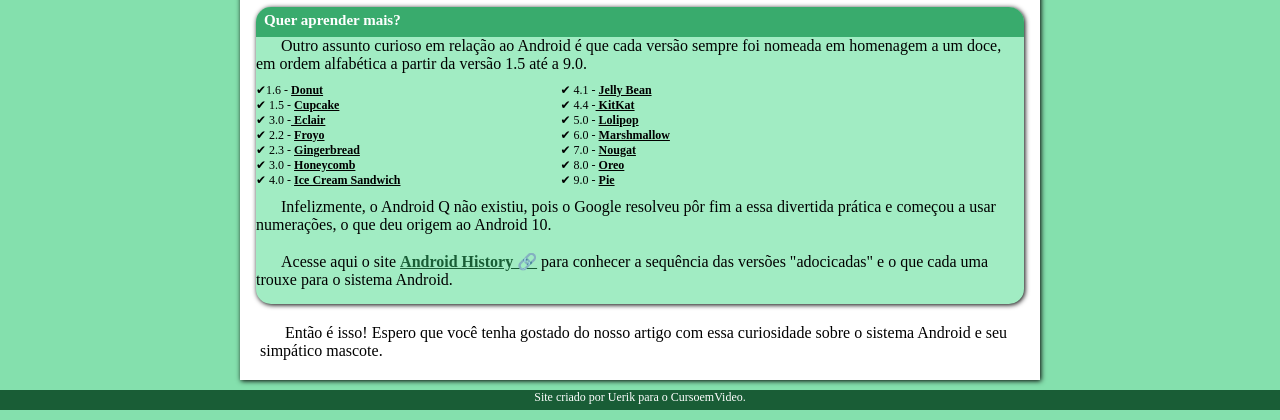
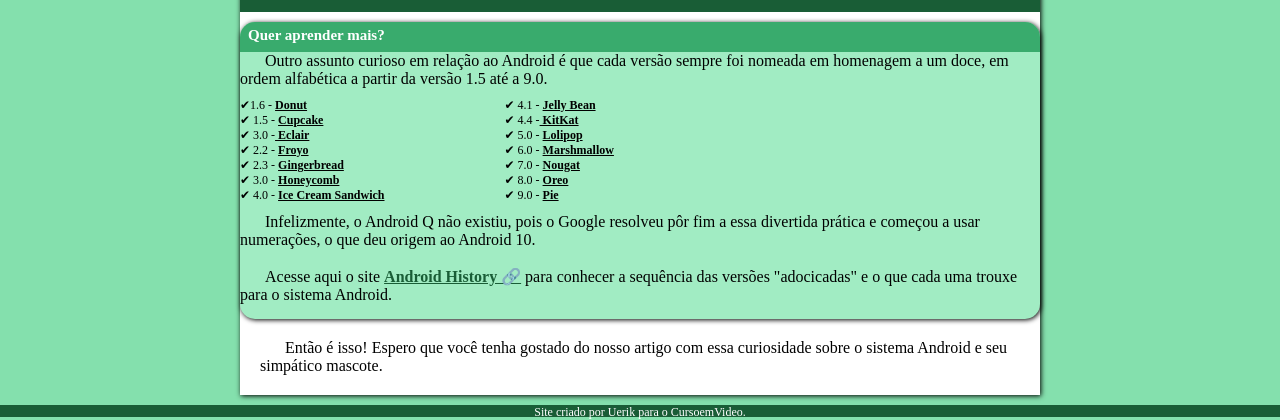
Before and after one commit to Gringo123337/sevlagem, a plain HTML site: page index.html in a window 1280 px wide. Shown: the part 1570-1990 px from the top of the page. Drawn offline with Linux system fonts and the light colour scheme.

Commit message:
Update style.css
Dando

```diff
--- a/style.css
+++ b/style.css
@@ -1,177 +1,361 @@
         @charset "UTF-8";
+
         @font-face {
+
             font-family: hv;
+
             src: url("fontes/hv.otf") format("opentype");
+
             font-weight: normal;
+
             font-style: normal;
+
         }
 
+
+
         @font-face {
+
             font-family: id;
+
             src: url("fontes/idroid.otf") format("opentype");
+
             font-weight: normal;
+
             font-style: normal;
+
         }
 
+
+
         * {
+
             margin: 0;
+
             padding: 0;
+
         }
 
+
+
         body {
+
             background-color: #84E0AD;
+
             max-width: 100%;
+
         }
 
+
+
         header {
+
             background-image: linear-gradient(to bottom, #36c575, #195d36);
-            height: 125px;
+
+            height: 140px;
+
             padding-left: 10px;
+
             box-shadow: 1px 1px 5px black;
+
         }
 
+
+
         header>h1 {
+
             font-weight: lighter;
+
             text-align: center;
+
             font-family: hv;
+
             color: white;
+
             font-size: 50px;
+
         }
 
+
+
         header>P {
+
             text-align: center;
+
             font-family: sans-serif;
+
             font-weight: 100;
+
             font-size: 10px;
+
             color: antiquewhite;
+
         }
 
+
+
         #principal {
+
             margin: auto;
+
             max-width: 800px;
+
             width: 90%;
+
             background-color: white;
+
             box-shadow: 1px 1px 5px black;
+
         }
 
+
+
         nav>a {
+
             color: whitesmoke;
+
             text-decoration: none;
+
             position: relative;
+
             top: 16px;
+
             padding-right: 15px;
+
             display: inline-block;
+
+        word-wrap: break-word;
+
         }
 
+
+
         .titulo,
+
         h2 {
+
             font-family: id;
+
             color: #497D60;
+
         }
 
+
+
         #principal>div>p {
+
             text-indent: 25px;
+
         }
 
+
+
         #principal>div>h2 {
+
             background-image: linear-gradient(to right, #73c497, #fff);
+
         }
 
+
+
         img {
+
             display: block;
+
             margin: auto;
+
             width: 100%;
+
         }
 
+
+
         .video {
+
             background-color: #195d36;
+
             padding: 20px;
+
             margin-bottom: 10px;
+
         }
 
+
+
         .div1 {
+
             padding: 20px;
+
         }
 
+
+
         .lista {
+
             background-color: #a1ecc3;
+
             max-width: 800px;
+
             height: 100%;
+
             margin: auto;
+
             border-radius: 15px;
+
             padding: px;
+
             box-shadow: 1px 1px 5px black;
-            width: 96%;
+
+            width: 100%;
+
             padding-bottom: 15px;
+
         }
 
+
+
         .lista1 {
+
             display: flex;
-            gap: 160px;
+
+            gap: 120px;
+
             font-size: 12px;
+
             margin-bottom: 10px;
+
             margin-top: 10px;
+
             color: black;
+
+            word-wrap: break-word;
+
         }
 
+
+
         a {
+
             color: black;
+
             font-weight: bolder;
+
         }
 
+
+
         .lista>h3 {
+
             margin: auto;
+
             background-color: #39AB6D;
+
             color: white;
+
             height: 25px;
+
             padding-top: 5px;
+
             font-size: 15px;
+
             padding-left: 8px;
+
             border-top-left-radius: 15px;
+
             border-top-right-radius: 15px;
+
         }
 
+
+
         ul {
+
             list-style: none;
+
+            word-wrap: break-word;
+
+
+
         }
 
+
+
         .lista>p {
+
             text-align: c
+
         }
 
+
+
         .utimo {
+
             padding: 20px;
+
         }
 
+
+
         footer {
+
             text-align: center;
-            height: 20px;
+
+            height: 12px;
+
             background-color: #195d36;
+
             color: #fff;
+
             margin-top: 10px;
+
             font-size: 12px;
+
+
+
         }
 
+
+
         header a:hover {
+
             background-color: #84E0AD;
+
             border-radius: 5px;
+
             padding: 4px;
+
             height: 18px;
+
             font-size: 20px;
+
             font-weight: bolder;
-            padding-bottom: 10px;
+
         }
 
+
+
         .div1 a {
+
             color: #195d36;
+
         }
 
+
+
         .a1 {
+
             color: #195d36;
+
         }
-@media (max-width: 600px) {
+
+        @media (max-width: 600px) {
+
   nav li {
+
     display: block;
+
     margin: 5px 0;
+
   }
-}
+
+                                              }
```
